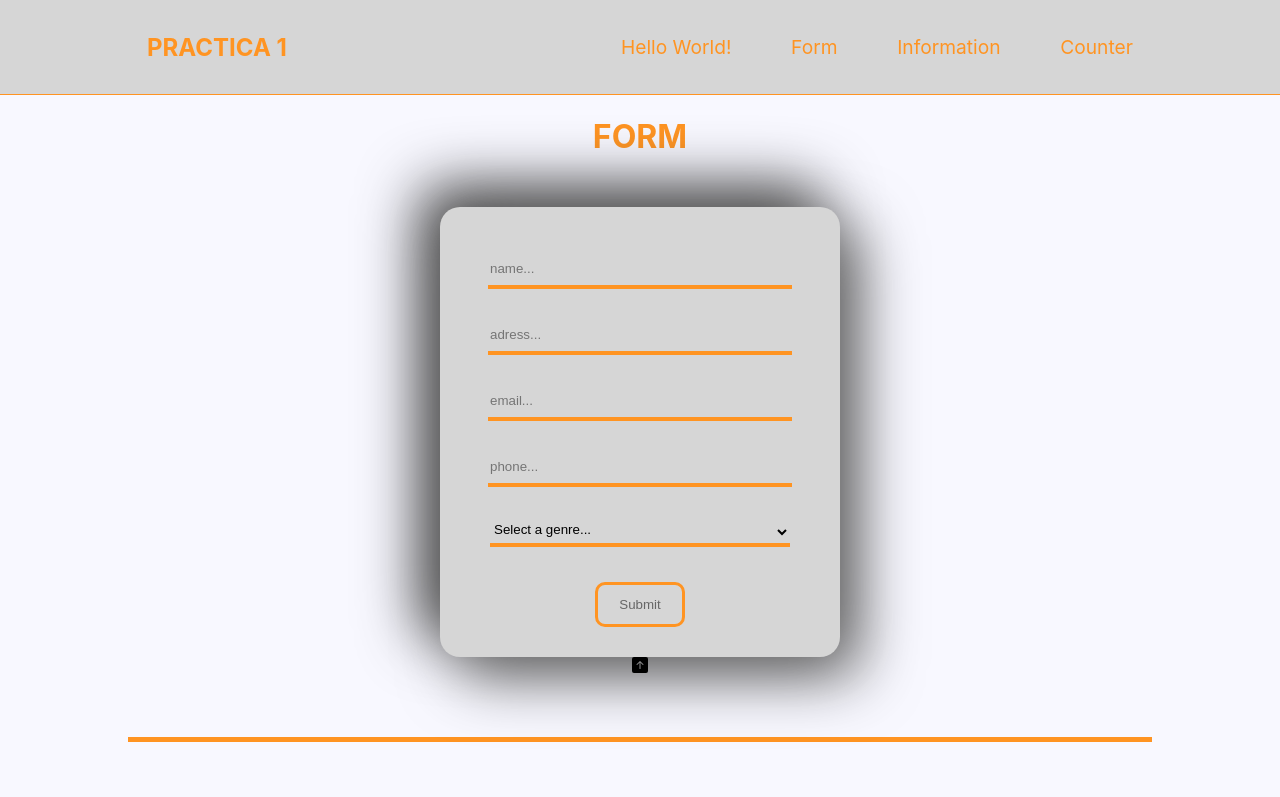
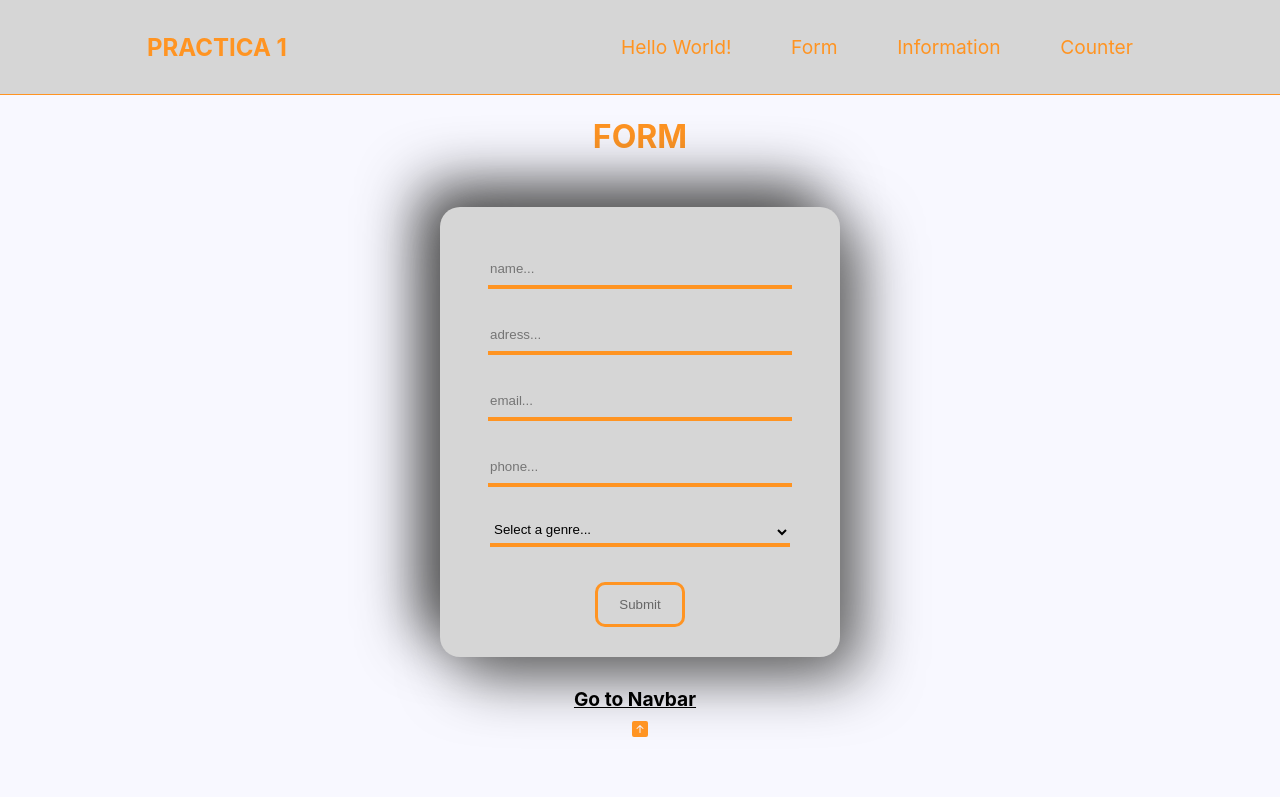
Before and after one commit to maksudxx/React-UTN, a React (Vite) app in the folder practica-uno/: page / in a window 1280 px wide. Shown: the top 797 px of the page. Built offline with nearby package versions, Linux system fonts and the light colour scheme.

Commit message:
styles button back

```diff
--- a/practica-uno/src/components/buttonBack/ButtonBack.jsx
+++ b/practica-uno/src/components/buttonBack/ButtonBack.jsx
@@ -1,8 +1,10 @@
 import {BsArrowUpSquareFill} from 'react-icons/bs'
+import styles from './ButtonBack.module.css'
 export const ButtonBack = () => {
   return (
-    <div>
-        <BsArrowUpSquareFill/>
+    <div className={styles.container}>
+        <a href="#navbar" className={styles.link}>Go to Navbar</a>
+        <BsArrowUpSquareFill className={styles.arrow}/>
     </div>
   )
 }
--- /dev/null
+++ b/practica-uno/src/components/buttonBack/ButtonBack.module.css
@@ -0,0 +1,22 @@
+.container{
+    display: flex;
+    flex-direction: column;
+    align-items: center; justify-content: center;
+    margin-top: 30px;
+}
+.link{
+    color:#000;
+    font-size: 1.2rem;
+    font-weight: bold;
+    margin-right: 10px;
+    margin-bottom: 10px;
+}
+
+.link:hover{
+    font-size: 1.3rem;
+    color: #ff9422
+}
+
+.arrow{
+    color: #ff9422;
+}
--- a/practica-uno/src/components/navbar/Navbar.jsx
+++ b/practica-uno/src/components/navbar/Navbar.jsx
@@ -4,7 +4,7 @@ export const Navbar = () => {
     alert("Hello World!");
   }
   return (
-    <header className={styles.container}>
+    <header id="navbar" className={styles.container}>
       <h2 className={styles.title}>PRACTICA 1</h2>
       <ul className={styles.containerLink}>
         <li className={styles.li}>
```
